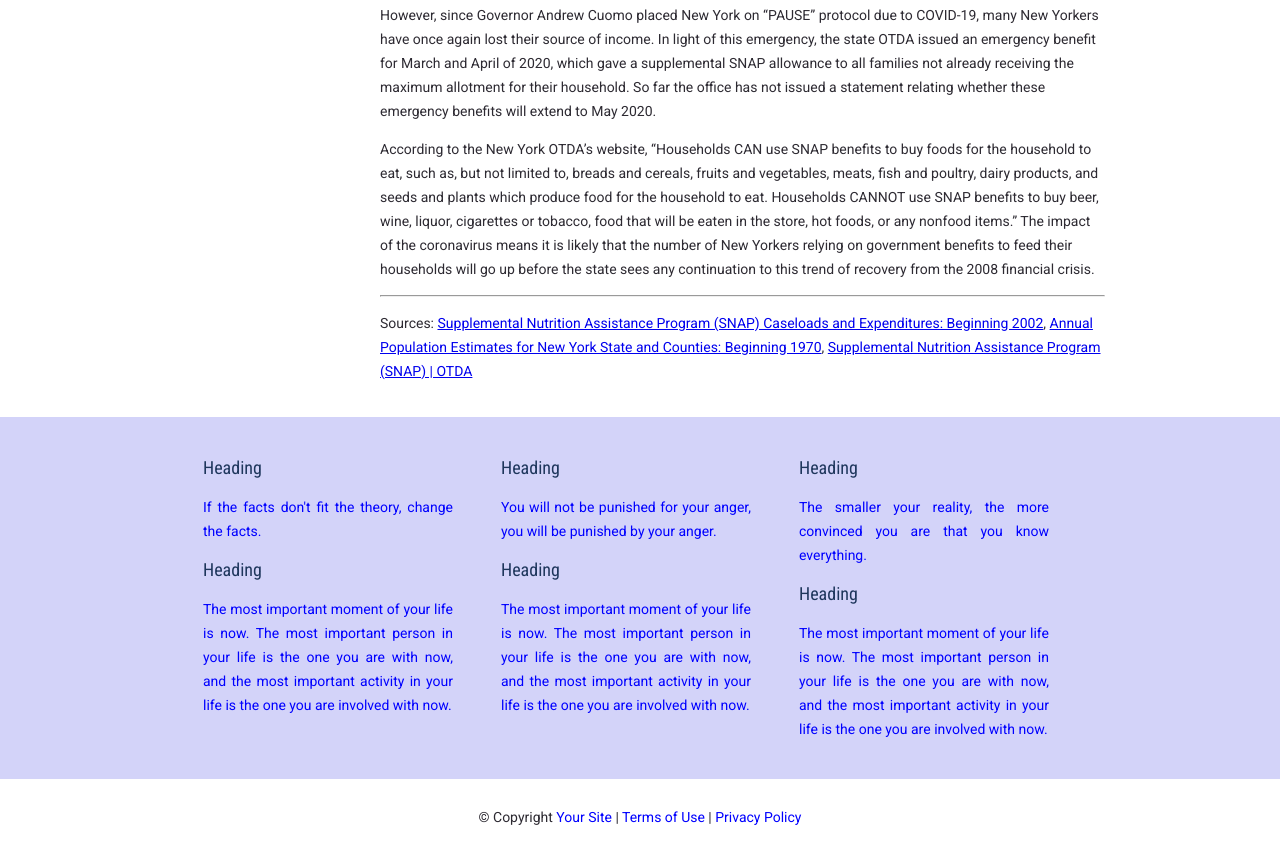
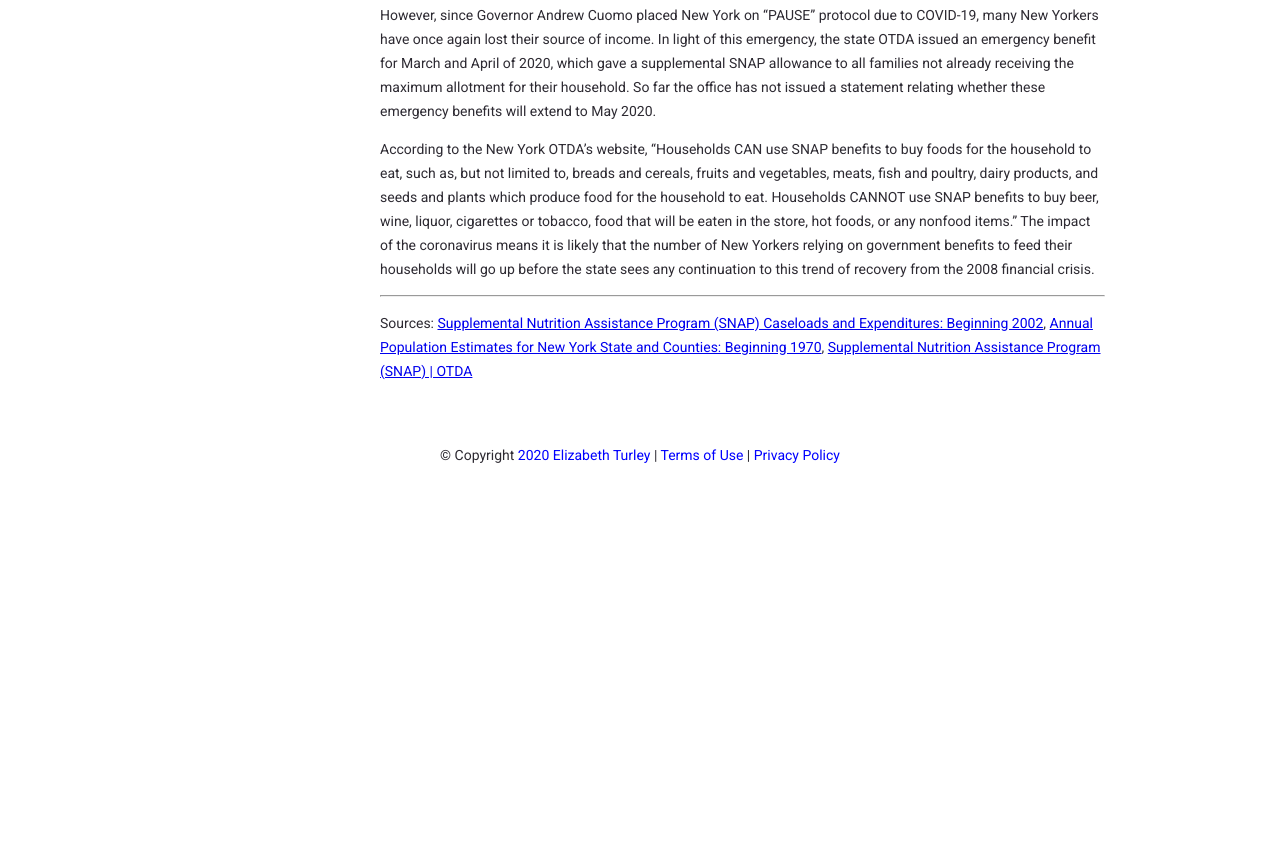
Before and after one commit to eturley1/eturley1.github.io, a plain HTML site: page index.html in a window 1280 px wide. Shown: the part 575-1430 px from the top of the page. After the commit the page ends 1068 px from the top, so only its background shows below. Drawn offline with Linux system fonts and the light colour scheme; a script that the page names is missing.

Commit message:
Update index.html

```diff
--- a/index.html
+++ b/index.html
@@ -144,7 +144,7 @@
 				</div>
 			</div>
 
-			<div id="footerblurb">
+			<!--- <div id="footerblurb">
 				<div id="footerblurb-inner">
 
 					<div class="column">
@@ -162,10 +162,10 @@
 
 					<div class="clr"></div>
 				</div>
-			</div>
+			</div> --->
 			<footer id="footer">
 				<div id="footer-inner">
-					<p>&copy; Copyright <a href="#">Your Site</a> &#124; <a href="#">Terms of Use</a> &#124; <a href="#">Privacy Policy</a></p>
+					<p>&copy; Copyright <a href="#">2020 Elizabeth Turley</a> &#124; <a href="#">Terms of Use</a> &#124; <a href="#">Privacy Policy</a></p>
 					<div class="clr"></div>
 				</div>
 			</footer>
```
